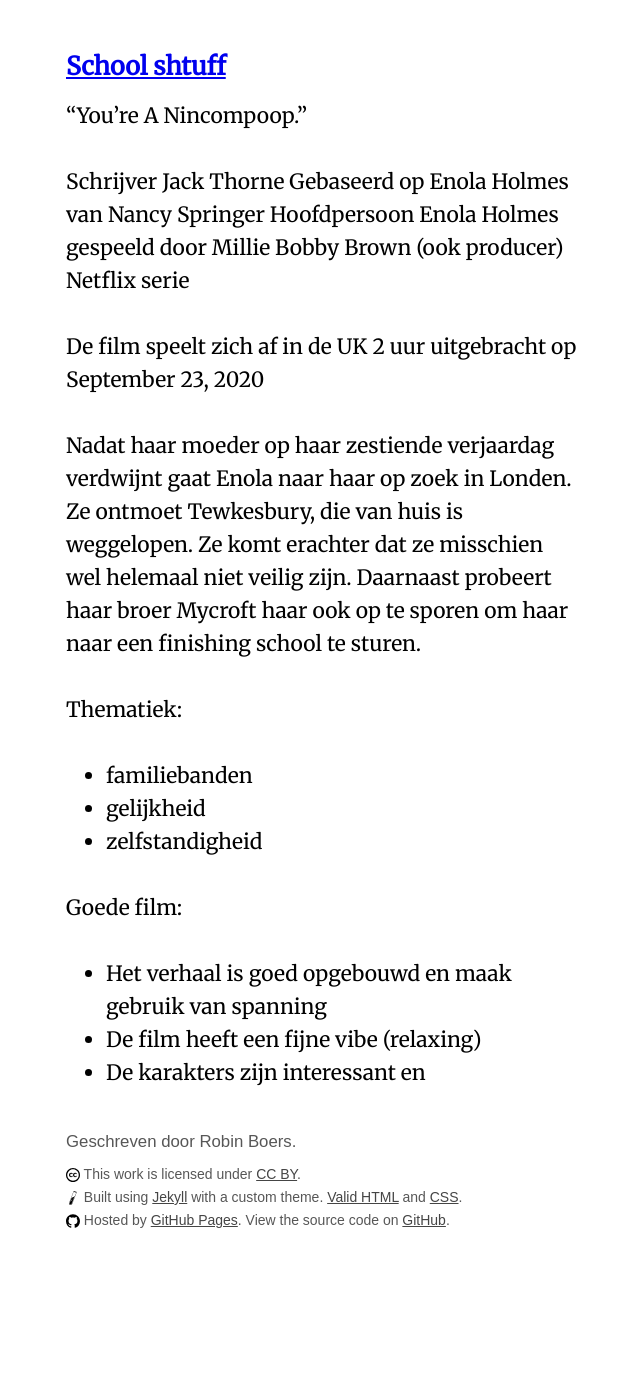
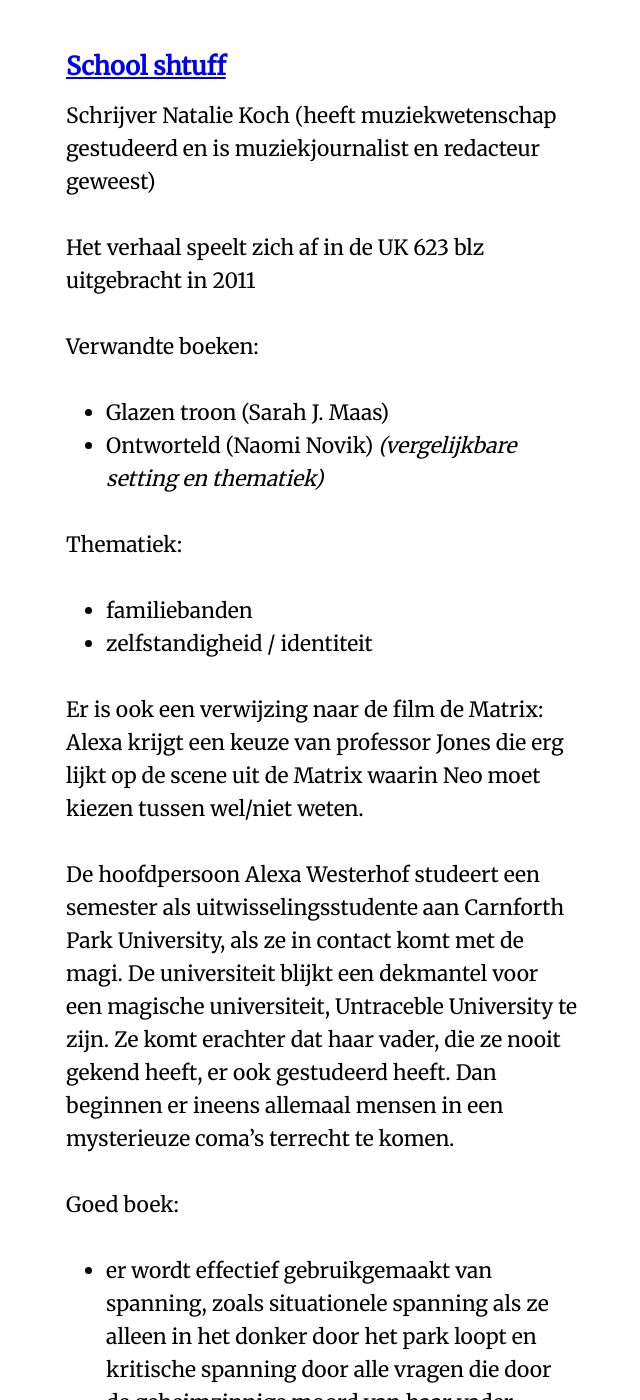
Before and after one commit to RobinBoers/school.geheimesite.nl, a Jekyll site: the page built from 4VWO/Misc/NL - recensie voorbereiding.md, in a window 1280 px wide and 1400 px high. Shown: the whole window, without its empty margins (318-958 px from the left). Built offline with Jekyll 4.4.1, drawn with Linux system fonts in a browser that asks for light colours; some web fonts are replaced; our own code applies the rules of GitHub Pages for plain Markdown files; some of the changed text lies outside the part shown.

Commit message:
Update bio and add NL notes

```diff
--- a/4VWO/Misc/NL - recensie voorbereiding.md
+++ b/4VWO/Misc/NL - recensie voorbereiding.md
@@ -1,22 +1,26 @@
-"You're A Nincompoop."
+Schrijver Natalie Koch (heeft muziekwetenschap gestudeerd en is muziekjournalist en redacteur geweest)
 
-Schrijver Jack Thorne
-Gebaseerd op Enola Holmes van Nancy Springer
-Hoofdpersoon Enola Holmes gespeeld door Millie Bobby Brown (ook producer)
-Netflix serie
+Het verhaal speelt zich af in de UK
+623 blz
+uitgebracht in 2011
 
-De film speelt zich af in de UK
-2 uur
-uitgebracht op September 23, 2020
-
-Nadat haar moeder op haar zestiende verjaardag verdwijnt gaat Enola naar haar op zoek in Londen. Ze ontmoet Tewkesbury, die van huis is weggelopen. Ze komt erachter dat ze misschien wel helemaal niet veilig zijn. Daarnaast probeert haar broer Mycroft haar ook op te sporen om haar naar een finishing school te sturen.
+Verwandte boeken:
+- Glazen troon (Sarah J. Maas)
+- Ontworteld (Naomi Novik)
+*(vergelijkbare setting en thematiek)*
 
 Thematiek:
 - familiebanden
-- gelijkheid
-- zelfstandigheid
+- zelfstandigheid / identiteit
 
-Goede film:
-- Het verhaal is goed opgebouwd en maak gebruik van spanning
-- De film heeft een fijne vibe (relaxing)
-- De karakters zijn interessant en
+Er is ook een verwijzing naar de film de Matrix: Alexa krijgt een keuze van professor Jones die erg lijkt op de scene uit de Matrix waarin Neo moet kiezen tussen wel/niet weten.
+
+De hoofdpersoon Alexa Westerhof studeert een semester als uitwisselingsstudente aan Carnforth Park University, als ze in contact komt met de magi. De universiteit blijkt een dekmantel voor een magische universiteit, Untraceble University te zijn. Ze komt erachter dat haar vader, die ze nooit gekend heeft, er ook gestudeerd heeft. Dan beginnen er ineens allemaal mensen in een mysterieuze coma's terrecht te komen.
+
+Goed boek:
+- er wordt effectief gebruikgemaakt van spanning, zoals situationele spanning als ze alleen in het donker door het park loopt en kritische spanning door alle vragen die door de geheimzinnige moord van haar vader worden opgeroepen.
+- het verhaal is goed opgebouwd en zorgt ervoor dat je graag wil doorlezen omdat je steeds nieuwsgierig gemaakt wordt. je wil bijvoorbeeld graag weten wie de auteur van de magische roman is.
+- de setting is leuk en past goed bij het boek omdat het oude ingewikkelde gebouw mooi symbool staat voor de magie. de karakters zijn goed opgebouwd en je kan je er makkelijk in verplaatsen, ondanks het magische aspect van het verhaal.
+- het boek zet je aan het denken over de geheimhouding van de magische krachten. moet je het anderen vertellen als je krachten zou hebben? zou je je krachten op ze mogen gebruiken zonder het te vertellen, ookal is het voor hun eigen bestwil?
+
+Kortom, een heel leuk boek dat ik zeker kan aanraden.
```
Also changed, not shown: 4VWO/Misc/BIO - samenvatting H3 wetenschappelijk onderzoek.md (+3 -1 lines), 4VWO/Misc/NL - proefrecensie voorbereiding.md (added, +22 -0 lines).
